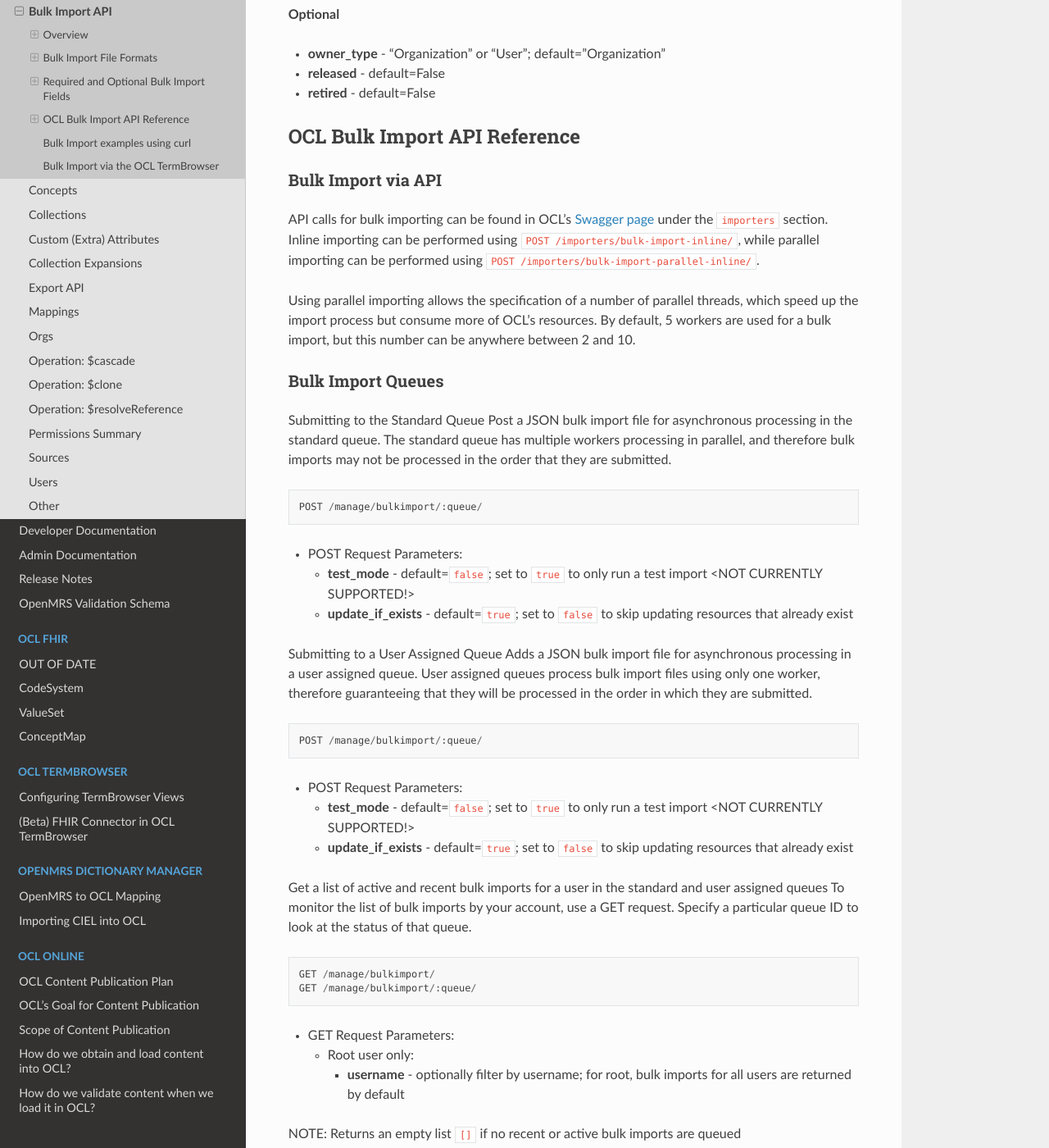
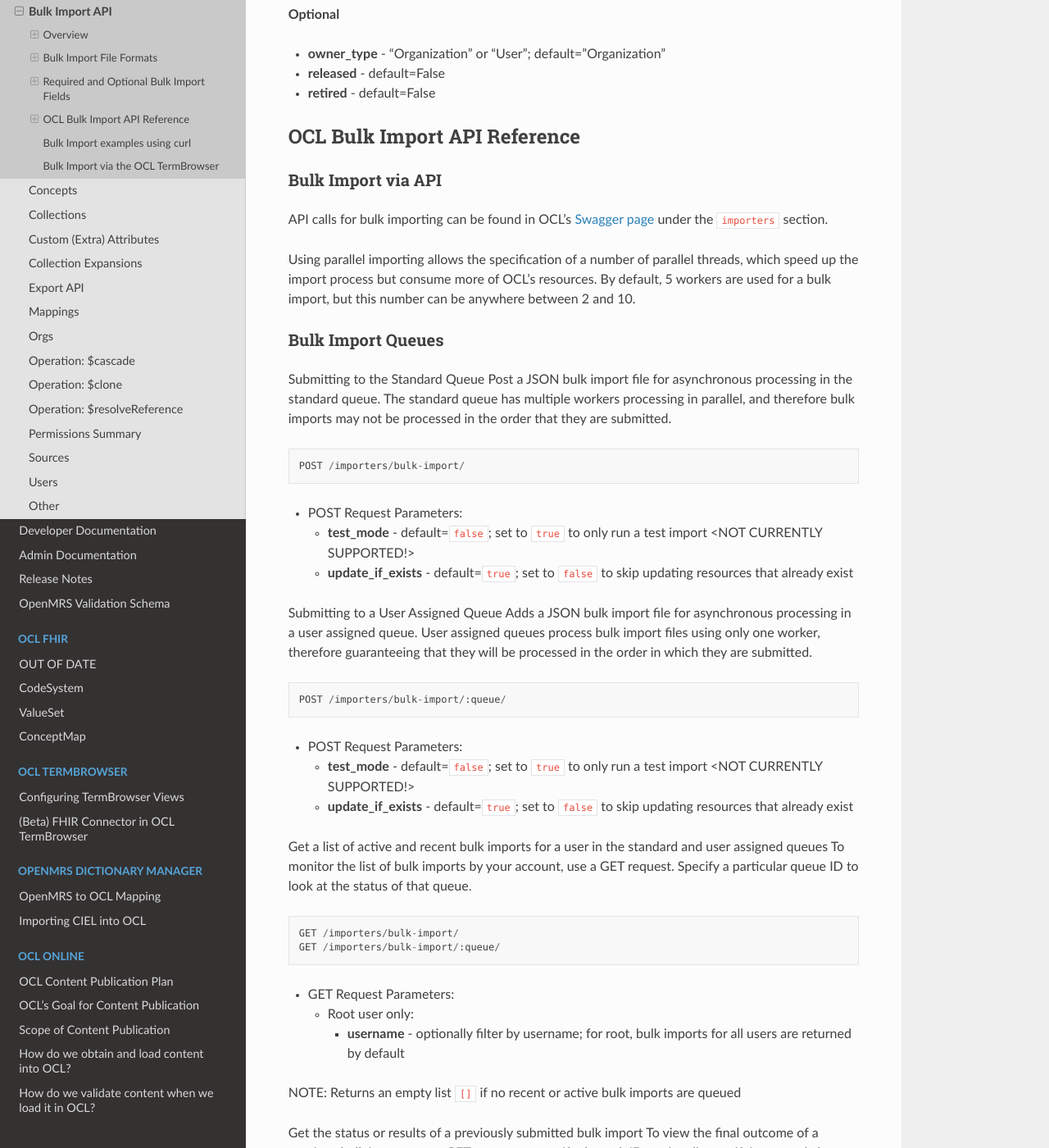
Before and after one commit to OpenConceptLab/ocl-docs, a Sphinx documentation site: the page built from docs/source/oclapi/apireference/bulkimporting.md, in a window 1280 px wide and 1400 px high, scrolled down 7823 px. Shown: the whole window at 82% size. Built offline with Sphinx 7.4.7 and the Read the Docs theme 2.0.0, drawn with Linux system fonts in a browser that asks for light colours; some of the changed text lies outside the part shown.

Commit message:
Update bulkimporting.md

````diff
--- a/docs/source/oclapi/apireference/bulkimporting.md
+++ b/docs/source/oclapi/apireference/bulkimporting.md
@@ -250,7 +250,7 @@ Reference,,,,,,,,,,,,,,,,,,,,,,,,,,,,,,,,,,,,,,,,,,,,,,,,,,,,,,,,,,,,,/orgs/Demo
 
 ## OCL Bulk Import API Reference
 ### Bulk Import via API
-API calls for bulk importing can be found in OCL’s [Swagger page](https://api.openconceptlab.org/swagger/) under the `importers` section. Inline importing can be performed using `POST /importers/bulk-import-inline/`, while parallel importing can be performed using `POST /importers/bulk-import-parallel-inline/`.
+API calls for bulk importing can be found in OCL’s [Swagger page](https://api.openconceptlab.org/swagger/) under the `importers` section.
 
 Using parallel importing allows the specification of a number of parallel threads, which speed up the import process but consume more of OCL’s resources. By default, 5 workers are used for a bulk import, but this number can be anywhere between 2 and 10.
 
@@ -259,7 +259,7 @@ Submitting to the Standard Queue
 Post a JSON bulk import file for asynchronous processing in the standard queue. The standard queue has multiple workers processing in parallel, and therefore bulk imports may not be processed in the order that they are submitted.
 
 ```
-POST /manage/bulkimport/:queue/
+POST /importers/bulk-import/
 ```
 
 * POST Request Parameters:
@@ -269,9 +269,8 @@ POST /manage/bulkimport/:queue/
 Submitting to a User Assigned Queue
 Adds a JSON bulk import file for asynchronous processing in a user assigned queue. User assigned queues process bulk import files using only one worker, therefore guaranteeing that they will be processed in the order in which they are submitted.
 
-
 ```
-POST /manage/bulkimport/:queue/
+POST /importers/bulk-import/:queue/
 ```
 
 * POST Request Parameters:
@@ -284,8 +283,8 @@ To monitor the list of bulk imports by your account, use a GET request. Specify
 
 
 ```
-GET /manage/bulkimport/
-GET /manage/bulkimport/:queue/
+GET /importers/bulk-import/
+GET /importers/bulk-import/:queue/
 ```
 *  GET Request Parameters:
    *  Root user only:
@@ -299,7 +298,7 @@ To view the final outcome of a previous bulk import, use a GET request to specif
 
 
 ```
-GET /manage/bulkimport/?task=:taskid[&result=:format]
+GET /importers/bulk-import/?task=:taskid[&result=:format]
 ```
 * GET Request Parameters:
    * **task** (Required for GET request) - Task ID of a previously submitted bulk import request
````
Also changed, not shown: other parts of docs/source/oclapi/apireference/bulkimporting.md (+2 -2 lines).
